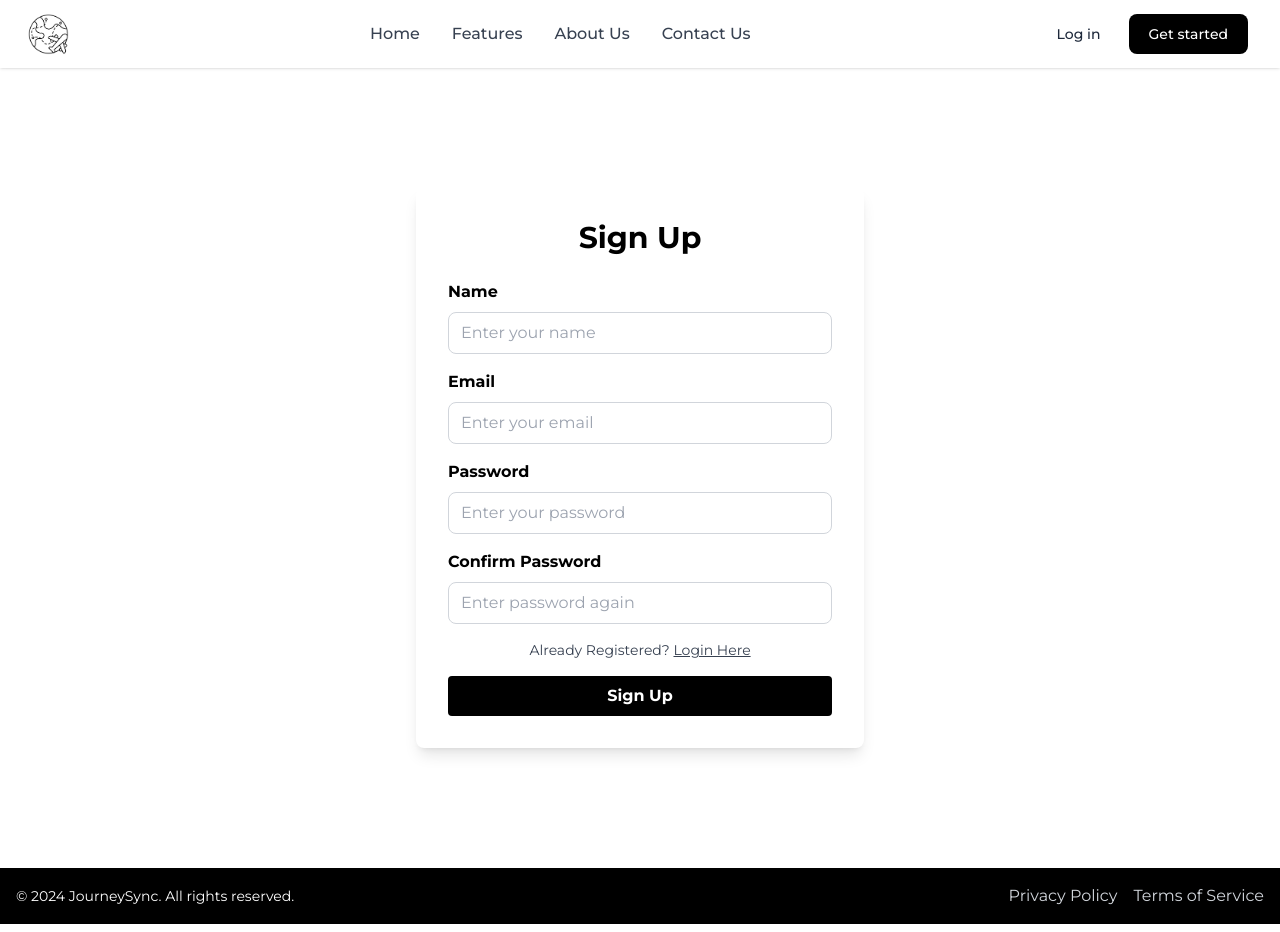
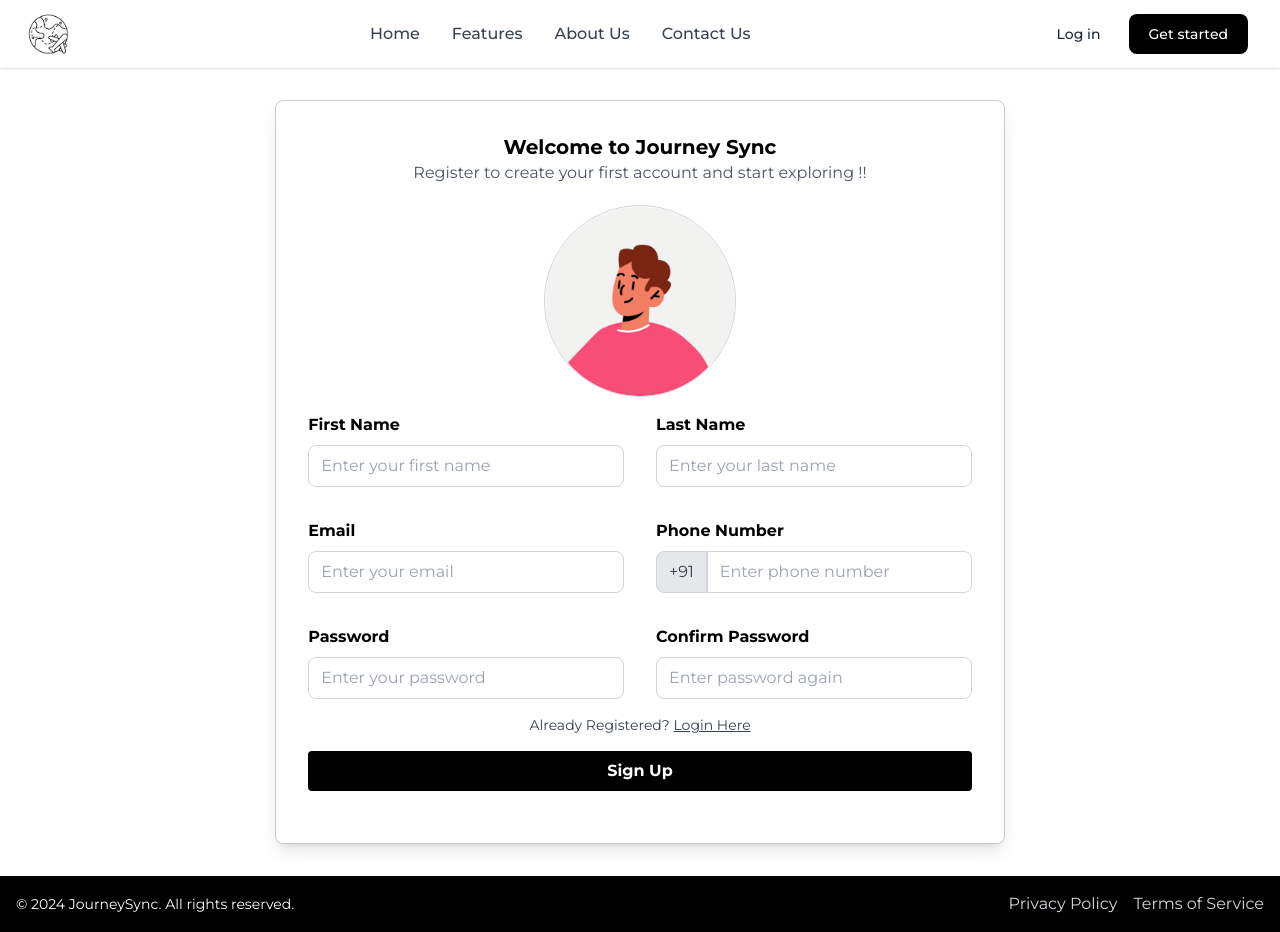
Before and after one commit to bhaveshs012/travel-planner, a React (Vite) app: page /signup in a window 1280 px wide. Built offline with nearby package versions, Linux system fonts and the light colour scheme.

Commit message:
Enhancement: Sign Up Page Revamp
1. Changed the Signup Page to take additional inputs from the user

```diff
--- /dev/null
+++ b/src/components/Form/AvatarInput.jsx
@@ -0,0 +1,50 @@
+import React, { useState, useRef } from "react";
+import AvatarPlaceholder from "../../assets/avatarPlaceholder.png";
+
+const AvatarInput = ({ register }) => {
+  const [avatar, setAvatar] = useState(null);
+  const fileInputRef = useRef(null);
+  const placeholderImage = AvatarPlaceholder; // Placeholder image URL
+
+  const handleAvatarChange = (e) => {
+    const file = e.target.files[0];
+    if (file) {
+      const reader = new FileReader();
+      reader.onloadend = () => {
+        setAvatar(reader.result);
+        register("avatar", { value: file });
+      };
+      reader.readAsDataURL(file);
+    }
+  };
+
+  // Registering the avatar field with React Hook Form
+  // Ref will be passed to the hidden file input
+  return (
+    <div className="flex items-center justify-center">
+      <label className="w-48 h-48 cursor-pointer">
+        <input
+          type="file"
+          accept="image/*"
+          onChange={(e) => {
+            handleAvatarChange(e);
+          }}
+          className="hidden"
+          ref={fileInputRef}
+        />
+        <div
+          className="w-48 h-48 rounded-full overflow-hidden border border-gray-300"
+          onClick={() => fileInputRef.current.click()}
+        >
+          <img
+            src={avatar || placeholderImage}
+            alt="Avatar"
+            className="w-full h-full object-cover"
+          />
+        </div>
+      </label>
+    </div>
+  );
+};
+
+export default AvatarInput;
--- a/src/components/Form/Input.jsx
+++ b/src/components/Form/Input.jsx
@@ -1,8 +1,8 @@
 import React, { useId } from "react";
 
 const Input = React.forwardRef(function Input(
-  { label, type = "text", className = "", ...props },
-  ref //* Reference bhi pass krenge
+  { label, type = "text", className = "", error, ...props },
+  ref
 ) {
   const id = useId();
   return (
@@ -15,11 +15,14 @@ const Input = React.forwardRef(function Input(
         )}
         <input
           type={type}
-          className={`w-full px-3 py-2 rounded-lg border border-gray-300 focus:border-black focus:outline-none`}
+          className={`w-full px-3 py-2 rounded-lg border ${
+            error ? "border-red-500" : "border-gray-300"
+          } focus:border-black focus:outline-none`}
           ref={ref}
+          id={id}
           {...props}
-          id={id}
         />
+        {error && <p className="text-red-500 text-sm mt-1">{error}</p>}
       </div>
     </>
   );
--- /dev/null
+++ b/src/components/Form/PhoneNumberInput.jsx
@@ -0,0 +1,25 @@
+import React from "react";
+
+const PhoneNumberInput = React.forwardRef(({ label, ...props }, ref) => {
+  return (
+    <div className="w-full">
+      {label && <label className="block text-md font-bold mb-2">{label}</label>}
+      <div className="flex">
+        <span className="px-3 py-2 rounded-l-lg border border-gray-300 bg-gray-200 text-gray-700">
+          +91
+        </span>
+        <input
+          type="tel"
+          pattern="[0-9]{10}"
+          inputMode="numeric"
+          className="flex-grow px-3 p-4 py-2 rounded-r-lg border border-gray-300 focus:border-black focus:outline-none"
+          placeholder="Enter phone number"
+          ref={ref}
+          {...props}
+        />
+      </div>
+    </div>
+  );
+});
+
+export default PhoneNumberInput;
--- a/src/components/Form/index.js
+++ b/src/components/Form/index.js
@@ -1,4 +1,6 @@
 import Input from "./Input";
 import Button from "./Button";
 import TextArea from "./TextArea";
-export { Input, Button, TextArea };
+import AvatarInput from "./AvatarInput";
+import PhoneNumberInput from "./PhoneNumberInput";
+export { Input, Button, TextArea, AvatarInput, PhoneNumberInput };
--- a/src/pages/signup/Signup.jsx
+++ b/src/pages/signup/Signup.jsx
@@ -1,33 +1,106 @@
 import React from "react";
-import { Input, Button } from "../../components/Form";
+import { useForm } from "react-hook-form";
 import { Link } from "react-router-dom";
+import {
+  Input,
+  Button,
+  AvatarInput,
+  PhoneNumberInput,
+} from "../../components/Form";
+import { PageHeader } from "../../components";
 
 function Signup() {
+  const {
+    register,
+    handleSubmit,
+    formState: { errors },
+    watch,
+  } = useForm();
+
+  const onSubmit = (data) => {
+    console.log(data);
+  };
+
   return (
-    <div className="min-h-screen flex items-center justify-center">
-      <div className="bg-white max-w-md w-full p-8 rounded-lg shadow-lg">
-        <h2 className="text-3xl font-bold text-center text-black mb-6">
-          Sign Up
-        </h2>
-        <form>
-          <Input label="Name" placeholder="Enter your name" className="my-4" />
+    <div className="min-h-screen w-screen flex items-center justify-center p-8">
+      <div className="border border-black border-opacity-20 p-8 rounded-lg shadow-lg w-3/5">
+        <PageHeader
+          className={"text-center"}
+          title="Welcome to Journey Sync"
+          subtitle="Register to create your first account and start exploring !!"
+        />
+        <form className="my-5" onSubmit={handleSubmit(onSubmit)}>
+          <AvatarInput register={register} />
+          <div className="flex flex-row gap-x-8 w-full justify-center">
+            <Input
+              label="First Name"
+              placeholder="Enter your first name"
+              className="my-4 w-full"
+              {...register("firstName", { required: "First name is required" })}
+              error={errors.firstName?.message}
+            />
+            <Input
+              label="Last Name"
+              placeholder="Enter your last name"
+              className="my-4 w-full"
+              {...register("lastName", { required: "Last name is required" })}
+              error={errors.lastName?.message}
+            />
+          </div>
+          <div className="flex flex-auto justify-center items-center gap-x-8">
             <Input
               label="Email"
               placeholder="Enter your email"
-            className="my-4"
+              className="my-4 w-full"
+              {...register("email", {
+                required: "Email is required",
+                pattern: {
+                  value: /^[a-zA-Z0-9_.+-]+@[a-zA-Z0-9-]+\.[a-zA-Z0-9-.]+$/,
+                  message: "Enter a valid email address",
+                },
+              })}
+              error={errors.email?.message}
             />
+            <PhoneNumberInput
+              label="Phone Number"
+              {...register("phoneNumber", {
+                required: "Phone number is required",
+                pattern: {
+                  value: /^[0-9]+$/,
+                  message: "Enter a valid phone number",
+                },
+              })}
+              error={errors.phoneNumber?.message}
+            />
+          </div>
+          <div className="flex flex-row gap-x-8 w-full justify-center">
             <Input
               label="Password"
               placeholder="Enter your password"
               type="password"
-            className="my-4"
+              className="my-4 w-full"
+              {...register("password", {
+                required: "Password is required",
+                minLength: {
+                  value: 6,
+                  message: "Password must be at least 6 characters long",
+                },
+              })}
+              error={errors.password?.message}
             />
             <Input
               label="Confirm Password"
               placeholder="Enter password again"
               type="password"
-            className="my-4"
+              className="my-4 w-full"
+              {...register("confirmPassword", {
+                required: "Confirm Password is required",
+                validate: (value) =>
+                  value === watch("password") || "Passwords do not match",
+              })}
+              error={errors.confirmPassword?.message}
             />
+          </div>
           <div className="mb-4 text-center text-sm text-gray-700">
             Already Registered?{" "}
             <Link to="/login">
```
Also changed, not shown: src/assets/avatarPlaceholder.png (added). Lines whose indentation alone changed are shown as unchanged.
